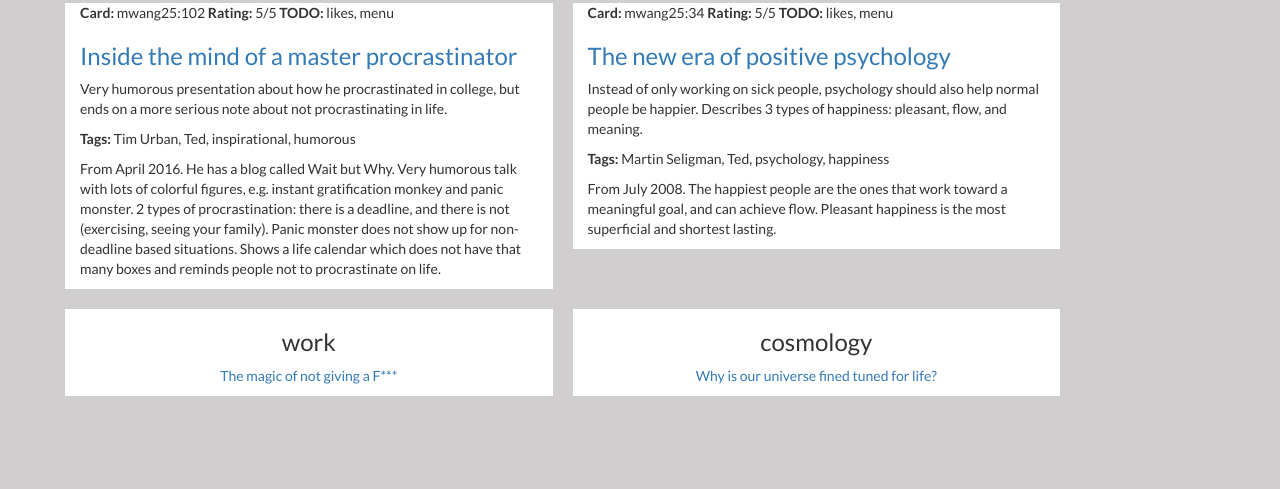
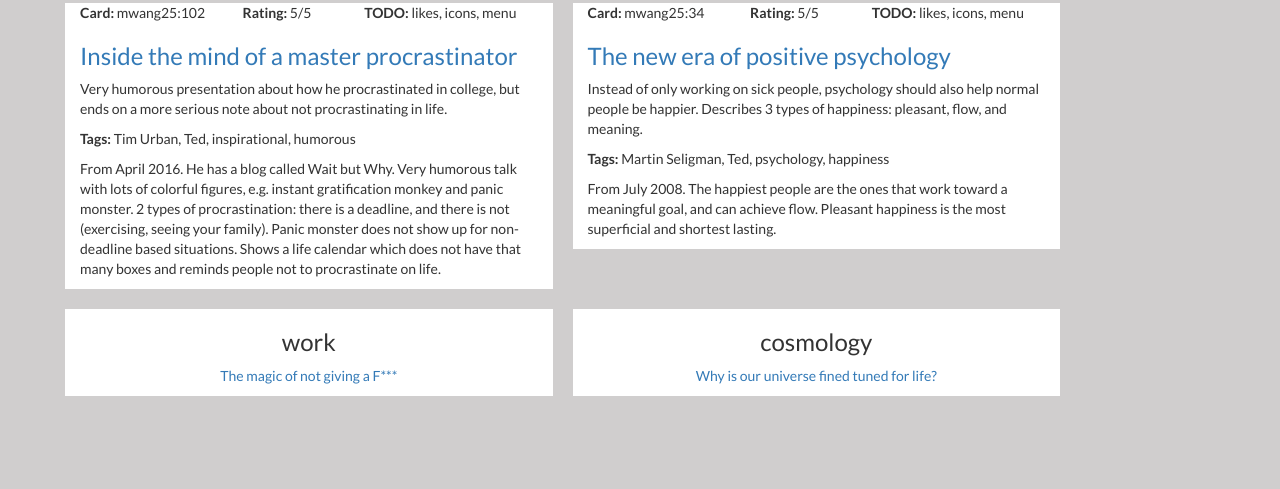
Before and after one commit to mwang25/static-web, a plain HTML site: page index.html in a window 1280 px wide. Shown: the part 311-800 px from the top of the page. Drawn offline with Linux system fonts and the light colour scheme.

Commit message:
Make the top line on the card prettier

```diff
--- a/index.html
+++ b/index.html
@@ -50,7 +50,17 @@
       </div>
       <div class="row text-left">
         <div class="col-md-5 card">
-          <p><b>Card:</b> mwang25:102 <b>Rating:</b> 5/5 <b>TODO:</b> likes, menu</p>
+          <div class="row">
+            <div class="col-md-4 text-left">
+              <b>Card:</b> mwang25:102
+            </div>
+            <div class="col-md-3 text-left">
+              <b>Rating:</b> 5/5
+            </div>
+            <div class="col-md-5 text-left">
+              <b>TODO:</b> likes, icons, menu
+            </div>
+          </div>
           <h3><a href="https://youtu.be/arj7oStGLkU">Inside the mind of a master procrastinator</a></h3>
           <p>
             Very humorous presentation about how he procrastinated in college,
@@ -68,7 +78,17 @@
           </p>
         </div>
         <div class="col-md-5 card">
-          <p><b>Card:</b> mwang25:34 <b>Rating:</b> 5/5 <b>TODO:</b> likes, menu</p>
+          <div class="row">
+            <div class="col-md-4 text-left">
+              <b>Card:</b> mwang25:34
+            </div>
+            <div class="col-md-3 text-left">
+              <b>Rating:</b> 5/5
+            </div>
+            <div class="col-md-5 text-left">
+              <b>TODO:</b> likes, icons, menu
+            </div>
+          </div>
           <h3><a href="https://youtu.be/9FBxfd7DL3E">The new era of positive psychology</a></h3>
           <p>
             Instead of only working on sick people, psychology should also
```
